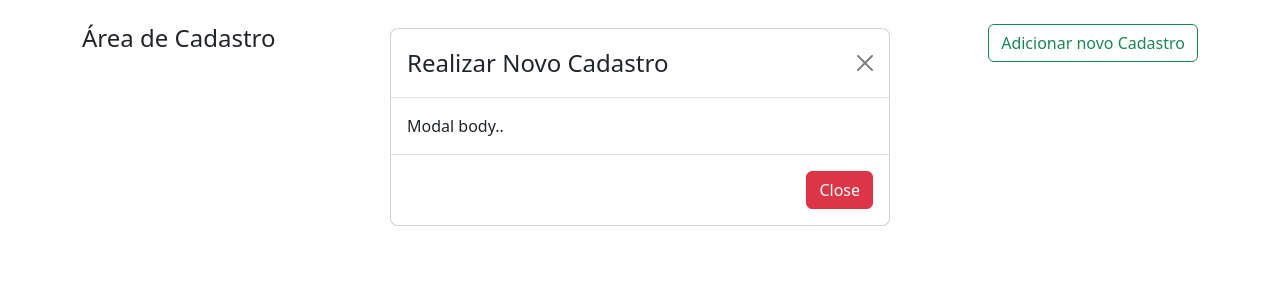
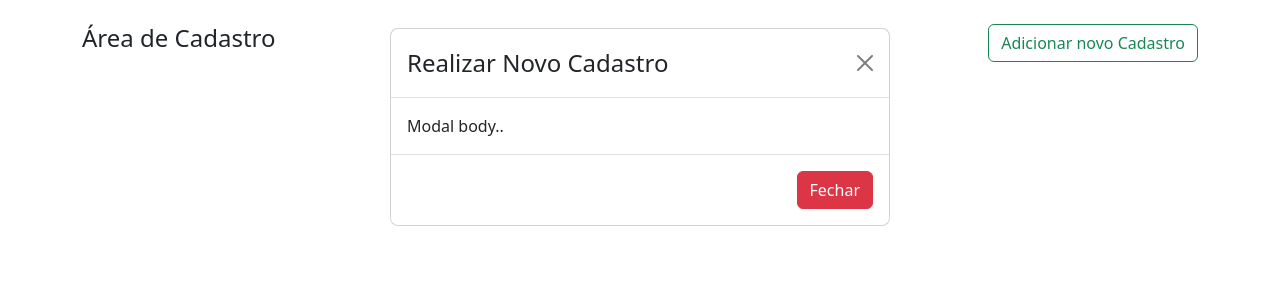
Before and after one commit to gustavoronan/softti, an Angular app in the folder softti/: page / in a window 1280 px wide. Both pictures are taken after a click on the button "Adicionar novo Cadastro". Shown: the top 300 px of the page. Built offline with nearby package versions, Linux system fonts and the light colour scheme.

Commit message:
refactor: refatorando e organizando o codigo... working

```diff
--- a/softti/src/app/app.component.html
+++ b/softti/src/app/app.component.html
@@ -1,39 +1,2 @@
-<div class="container">
 
-  <div class="row pt-4">
-    <div class="col-6">
-      <h4>Área de Cadastro</h4>
-    </div>
-
-    <div class="col-6 text-end">
-      <button class="btn btn-outline-success" (click)="openModel()">Adicionar novo Cadastro</button>
-    </div>
-  </div>
-
-</div>
-
-
-<!-- The Modal -->
-<div class="modal" id="myModal" #myModal>
-  <div class="modal-dialog">
-    <div class="modal-content">
-
-      <!-- Modal Header -->
-      <div class="modal-header">
-        <h4 class="modal-title">Realizar Novo Cadastro</h4>
-        <button type="button" class="btn-close" (click) = "closeModel()"></button>
-      </div>
-
-      <!-- Modal body -->
-      <div class="modal-body">
-        Modal body..
-      </div>
-
-      <!-- Modal footer -->
-      <div class="modal-footer">
-        <button type="button" class="btn btn-danger" data-bs-dismiss="modal">Close</button>
-      </div>
-
-    </div>
-  </div>
-</div>
+<app-credenciamento></app-credenciamento>
--- a/softti/src/app/app.component.ts
+++ b/softti/src/app/app.component.ts
@@ -1,14 +1,19 @@
 import { Component, ElementRef, ViewChild } from '@angular/core';
 import { RouterOutlet } from '@angular/router';
+import { CredenciamentoComponent } from './credenciamento/credenciamento.component';
+
 
 @Component({
   selector: 'app-root',
   standalone: true,
-  imports: [RouterOutlet],
+  imports: [RouterOutlet, CredenciamentoComponent],
   templateUrl: './app.component.html',
   styleUrl: './app.component.css'
 })
 export class AppComponent {
+  title(title: any) {
+    throw new Error('Method not implemented.');
+  }
   @ViewChild('myModal') model:ElementRef | undefined
 
   openModel(){
--- /dev/null
+++ b/softti/src/app/credenciamento/credenciamento.component.html
@@ -0,0 +1,36 @@
+<div class="container">
+    <div class="row pt-4">
+      <div class="col-6">
+        <h4>Área de Cadastro</h4>
+      </div>
+
+      <div class="col-6 text-end">
+        <button class="btn btn-outline-success" (click)="openModel()">Adicionar novo Cadastro</button>
+      </div>
+    </div>
+  </div>
+
+  <!-- The Modal -->
+  <div class="modal" id="myModal" #myModal>
+    <div class="modal-dialog">
+      <div class="modal-content">
+
+        <!-- Modal Header -->
+        <div class="modal-header">
+          <h4 class="modal-title">Realizar Novo Cadastro</h4>
+          <button type="button" class="btn-close" (click)="closeModel()"></button>
+        </div>
+
+        <!-- Modal body -->
+        <div class="modal-body">
+          Modal body..
+        </div>
+
+        <!-- Modal footer -->
+        <div class="modal-footer">
+          <button type="button" class="btn btn-danger" (click)="closeModel()">Fechar</button>
+        </div>
+
+      </div>
+    </div>
+  </div>
--- /dev/null
+++ b/softti/src/app/credenciamento/credenciamento.component.ts
@@ -0,0 +1,23 @@
+import { Component, ElementRef, ViewChild } from '@angular/core';
+
+@Component({
+  selector: 'app-credenciamento',
+  templateUrl: './credenciamento.component.html',
+  styleUrls: ['./credenciamento.component.css'],
+  standalone: true
+})
+export class CredenciamentoComponent {
+  @ViewChild('myModal') model!: ElementRef;
+
+  openModel() {
+    if (this.model) {
+      this.model.nativeElement.style.display = 'block';
+    }
+  }
+
+  closeModel() {
+    if (this.model) {
+      this.model.nativeElement.style.display = 'none';
+    }
+  }
+}
```
Also changed, not shown: softti/src/app/credenciamento/credenciamento.component.css (added), 1 other file (tests, documents, lock files or other folders).
